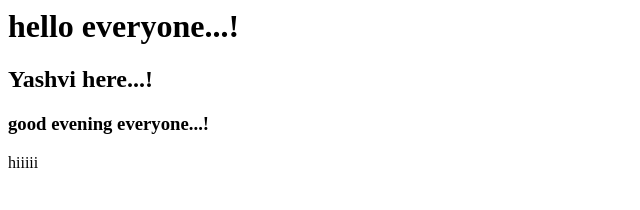
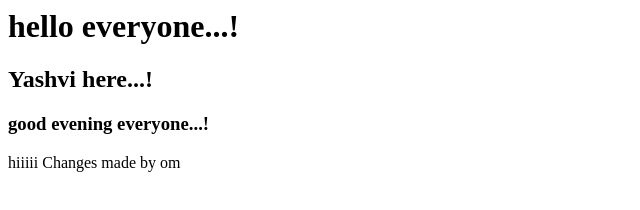
Before and after one commit to yashu1506/demo15, a plain HTML site: page index.html in a window 1280 px wide. Shown: the whole page, without its empty margins (0-640 px from the left). Drawn offline with Linux system fonts and the light colour scheme.

Commit message:
Update index.html

```diff
--- a/index.html
+++ b/index.html
@@ -2,3 +2,4 @@
 <h2>Yashvi here...!</h2>
 <h3>good evening everyone...!</h3>
 hiiiii
+Changes made by om
```
